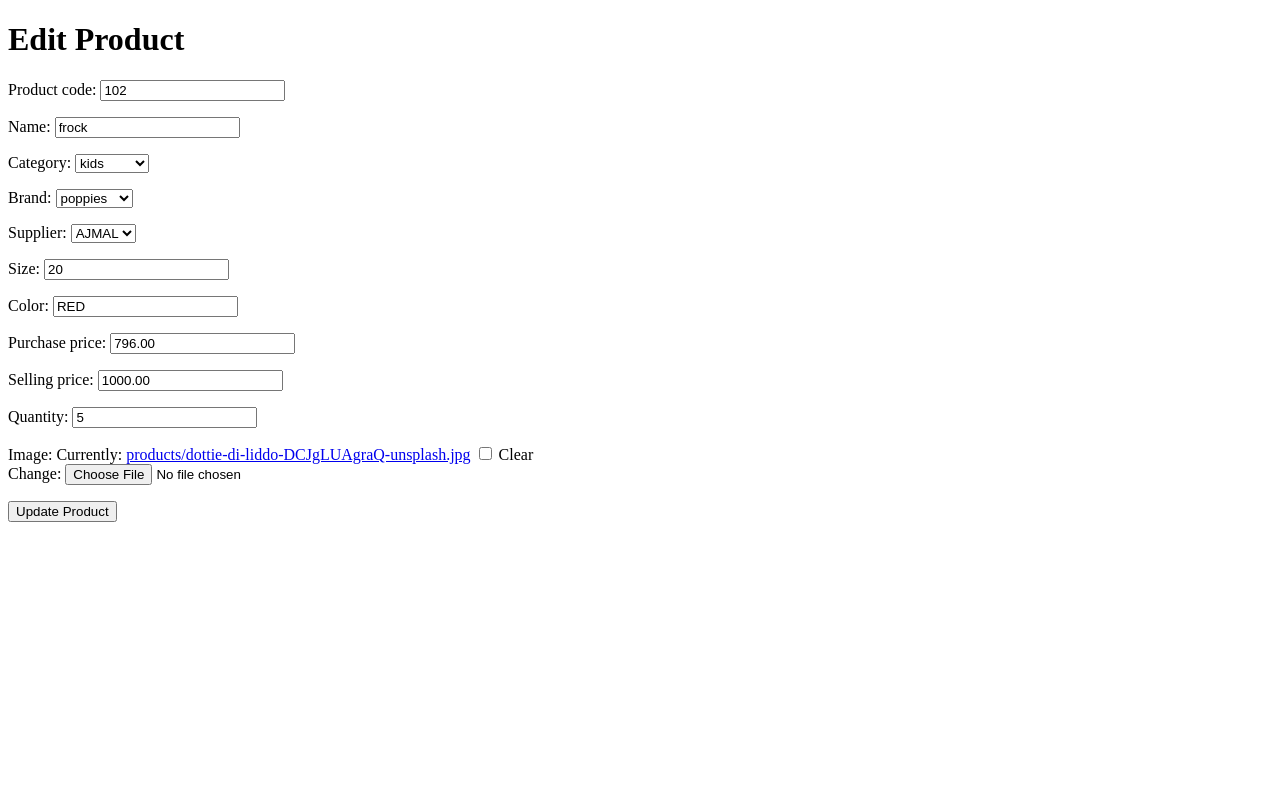
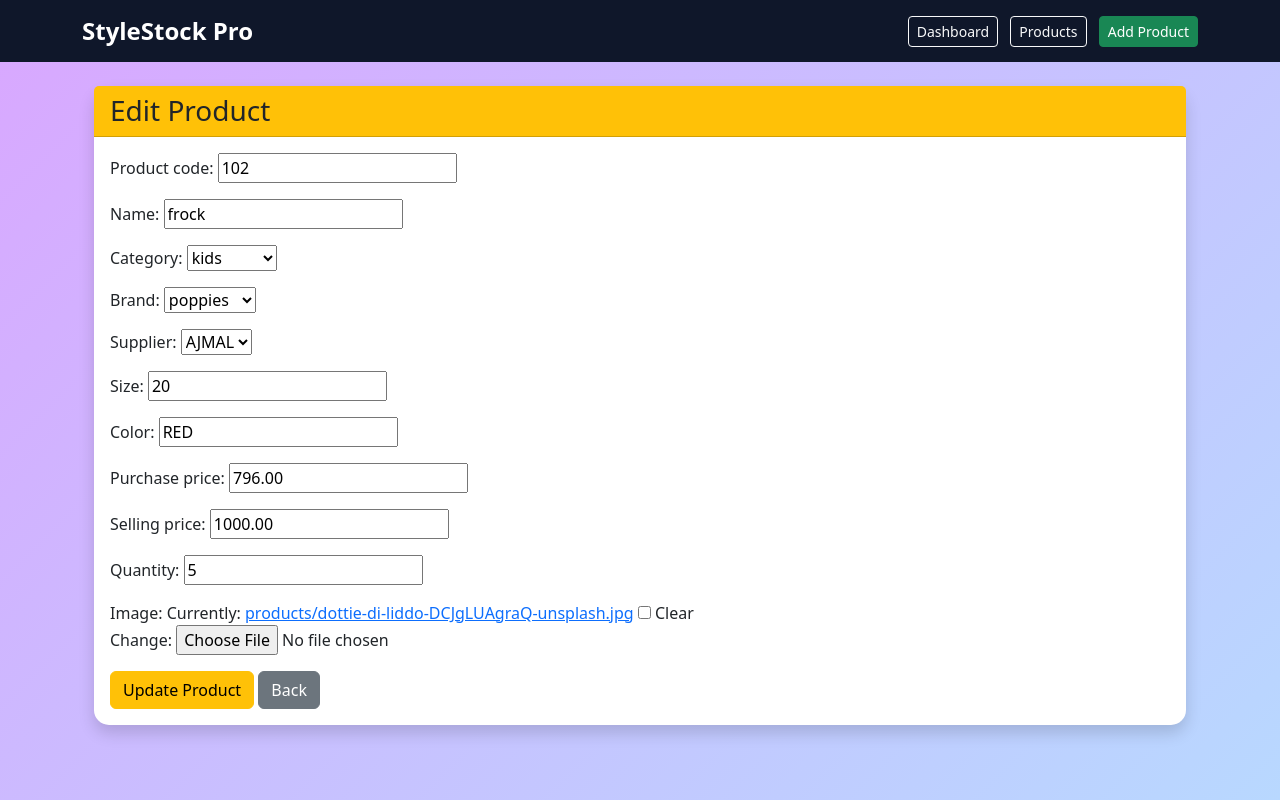
Before and after one commit to husnafarhan/cloth-inventory, a Django app: page /products/edit/2/ in a window 1280 px wide. Run offline with Django 5.2, Linux system fonts and the light colour scheme; data comes from the database, SQL or seed files in the repository; both versions use the stored data as it was after the commit.

Commit message:
Clean project structure and update UI

```diff
--- /dev/null
+++ b/static/css/style.css
@@ -0,0 +1,34 @@
+body{
+    background: linear-gradient(135deg, #d9a7ff, #b8d8ff);
+    min-height: 100vh;
+}
+
+.container{
+    position: relative;
+    z-index: 2;
+}
+
+.card{
+    border: none;
+    border-radius: 15px;
+    box-shadow: 0px 4px 20px rgba(0,0,0,0.1);
+}
+
+.navbar{
+    background: #0f172a !important;
+}
+
+.navbar-brand{
+    font-weight: bold;
+    font-size: 24px;
+}
+
+.table{
+    background: white;
+    border-radius: 15px;
+    overflow: hidden;
+}
+
+h1{
+    font-weight: bold;
+}
--- /dev/null
+++ b/templates/base.html
@@ -0,0 +1,48 @@
+{% load static %}
+<!DOCTYPE html>
+<html>
+<head>
+    <title>{% block title %}Cloth Inventory{% endblock %}</title>
+
+    <link href="https://cdn.jsdelivr.net/npm/bootstrap@5.3.3/dist/css/bootstrap.min.css" rel="stylesheet">
+
+    <link rel="stylesheet" href="{% static 'css/style.css' %}">
+</head>
+
+<body class="bg-light">
+
+<nav class="navbar navbar-expand-lg navbar-dark bg-dark">
+    <div class="container">
+
+        <a class="navbar-brand" href="/">
+            StyleStock Pro
+        </a>
+
+        <div>
+            <a href="/" class="btn btn-outline-light btn-sm me-2">
+                Dashboard
+            </a>
+
+            <a href="/products/" class="btn btn-outline-light btn-sm me-2">
+                Products
+            </a>
+
+            <a href="/products/add/" class="btn btn-success btn-sm">
+                Add Product
+            </a>
+        </div>
+
+    </div>
+</nav>
+
+<div class="container mt-4">
+
+    {% block content %}
+    {% endblock %}
+
+</div>
+
+<script src="{% static 'js/script.js' %}"></script>
+
+</body>
+</html>
--- a/templates/edit_product.html
+++ b/templates/edit_product.html
@@ -1,18 +1,41 @@
-<!DOCTYPE html>
-<html>
-<head>
-    <title>Edit Product</title>
-</head>
-<body>
+{% extends 'base.html' %}
 
-<h1>Edit Product</h1>
+{% block title %}
+Edit Product
+{% endblock %}
 
-<form method="POST" enctype="multipart/form-data">
-    {% csrf_token %}
-    {{ form.as_p }}
+{% block content %}
 
-    <button type="submit">Update Product</button>
-</form>
+<div class="container mt-4">
 
-</body>
-</html>
+    <div class="card shadow">
+
+        <div class="card-header bg-warning">
+            <h3 class="mb-0">Edit Product</h3>
+        </div>
+
+        <div class="card-body">
+
+            <form method="POST" enctype="multipart/form-data">
+
+                {% csrf_token %}
+
+                {{ form.as_p }}
+
+                <button type="submit" class="btn btn-warning">
+                    Update Product
+                </button>
+
+                <a href="/products/" class="btn btn-secondary">
+                    Back
+                </a>
+
+            </form>
+
+        </div>
+
+    </div>
+
+</div>
+
+{% endblock %}
```
Also changed, not shown: templates/add_product.html (+8 -11 lines), templates/dashboard.html (+7 -24 lines), templates/product_list.html (+8 -15 lines), db.sqlite3, media/products/milada-vigerova-p8Drpg_duLw-unsplash.jpg (added), 1 other file.
